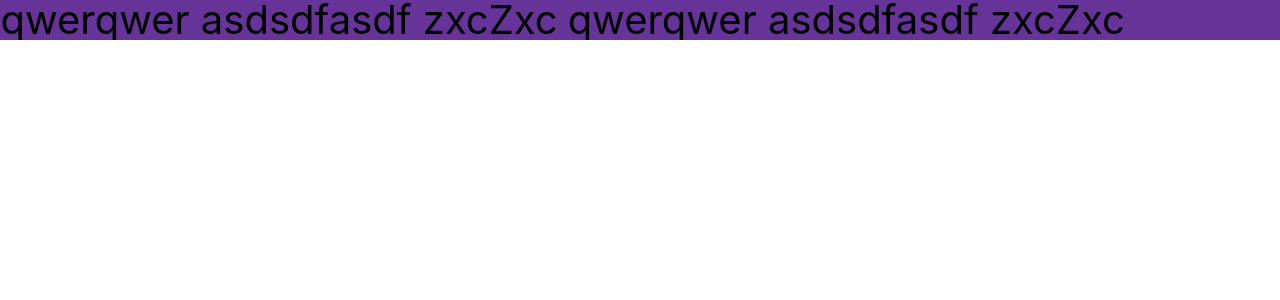
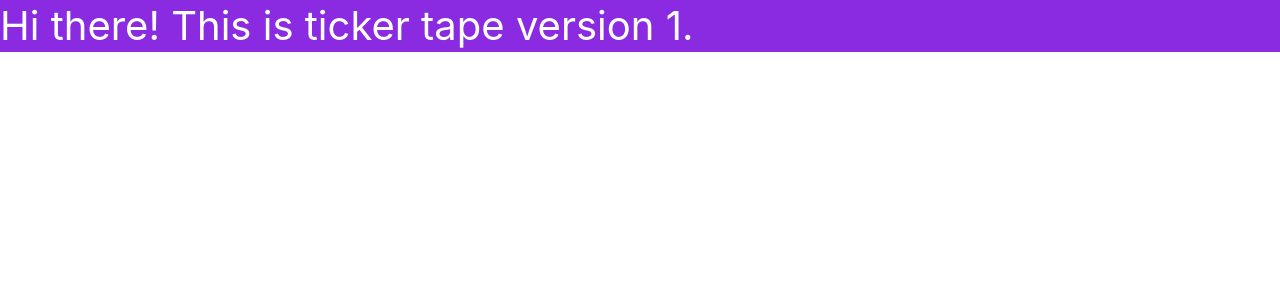
Before and after one commit to Bivektamu/react-ticker-tape, a React (Create React App) app: page / in a window 1280 px wide. Shown: the top 300 px of the page. Built offline with nearby package versions, Linux system fonts and the light colour scheme.

Commit message:
Nearky done

```diff
--- a/src/App.js
+++ b/src/App.js
@@ -3,7 +3,9 @@ import React from "react";
 import { Ticker } from "./component";
 function App() {
   return (
-    <Ticker text='qwerqwer asdsdfasdf zxcZxc' />
+    // <Ticker text='Hi there! This is ticker tape version 1. Please check documentation on how to embed this library to your react project. Cheers!' timer='20' />
+    <Ticker text='Hi there! This is ticker tape version 1. ' timer='10' bg='#000' color='#f3f3f3' />
+
   );
 }
 
--- a/src/component/Ticker/Ticker.js
+++ b/src/component/Ticker/Ticker.js
@@ -1,17 +1,30 @@
 import React, { useEffect, useState, useRef } from "react";
 import "./Ticker.scss";
-const Ticker = ({ text }) => {
+const Ticker = ({ text, timer, bg, color }) => {
   const pRef = useRef();
 
   const [pEle, setPele] = useState(pRef.current);
-  const offset = 0;
+  const [wD, setWd] = useState(null);
+  const time = timer || 10
+  const bgC = bg || 'blueviolet'
+  const colorC = color || 'white'
+
+
+
+
+
   useEffect(() => {
-    if (pEle) {
+
+    const pTags = document.querySelectorAll('#wrapper > p')
+    if (pEle && wD && pTags.length == 1) {
       initateTicerkTape();
-    } else {
+    }
+    else {
       setPele(pRef.current);
     }
-  }, [pEle]);
+
+  }, [pEle, wD]);
+
 
   function initateTicerkTape() {
     const wrapper = document.getElementById("wrapper");
@@ -26,21 +39,29 @@ const Ticker = ({ text }) => {
       newP.innerHTML = p.innerHTML;
       wrapper.appendChild(newP);
       i++;
-      w = p.clientWidth * (i + 0);
+      console.log(wD)
+      w = wD * (i + 0);
     } while (w < max);
 
-    console.log(i);
     if (i % 2 == 0) {
       const newP = document.createElement("p");
       newP.innerHTML = p.innerHTML;
       wrapper.appendChild(newP);
-      w = w + p.clientWidth;
+      w = w + wD;
     }
-    w = w + p.clientWidth;
-    console.log(w, max);
+    w = w + wD;
 
-    wrapper.style.width = `${w + offset}px`;
-    wrapper.classList.add("animate");
+    wrapper.style.width = `${w}px`;
+    wrapper.style.height = `${p.clientHeight}px`
+    console.log(wrapper.clientHeight)
+    console.log(p.clientHeight)
+    wrapper.style.animation = `move ${time}s linear infinite`
+  }
+
+  window.onload = function() {
+    setTimeout(() => {
+    setWd(pEle.clientWidth)
+  }, 1);
   }
 
   return (
--- a/src/component/Ticker/Ticker.scss
+++ b/src/component/Ticker/Ticker.scss
@@ -1,18 +1,12 @@
 #ticker_tape {
+  // height: 40px;
   overflow: hidden;
-  height: 40px;
+
   #wrapper {
     display: block;
-    overflow: auto;
-    background: rebeccapurple;
-    // transform: translateX(calc(-100% + 80vw));
-    transform: translateX(-50%);
-    &.animate {
-      // animation-name: move;
-      animation-timing-function: linear;
-      animation-duration: 10s;
-      animation-iteration-count: infinite;
-    }
+    min-width: 200vw;
+    overflow: hidden;
+    background: blueviolet;
 
     @keyframes move {
       0% {
@@ -25,13 +19,13 @@
     }
   }
   p {
-    // display: inline-block;
-    display: block;
+    display: inline-block;
+    // display: block;
     padding: 0;
-    padding-right: 10px;
     margin: 0;
     font-size: 40px;
-    line-height: 1;
-    float: left;
+    padding-right: 10px;
+    line-height: 1.3;
+    color: white;
   }
 }
```
